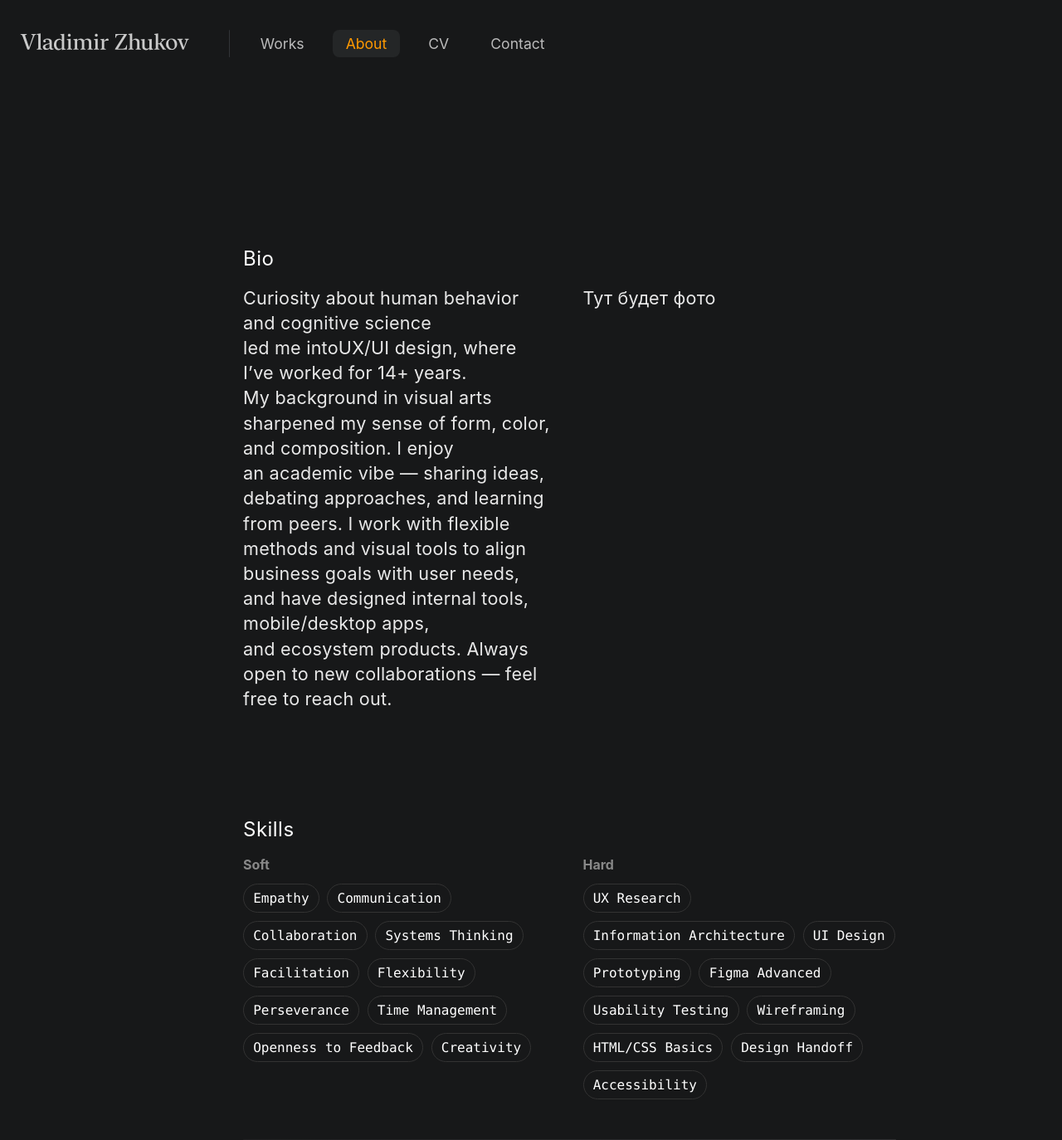
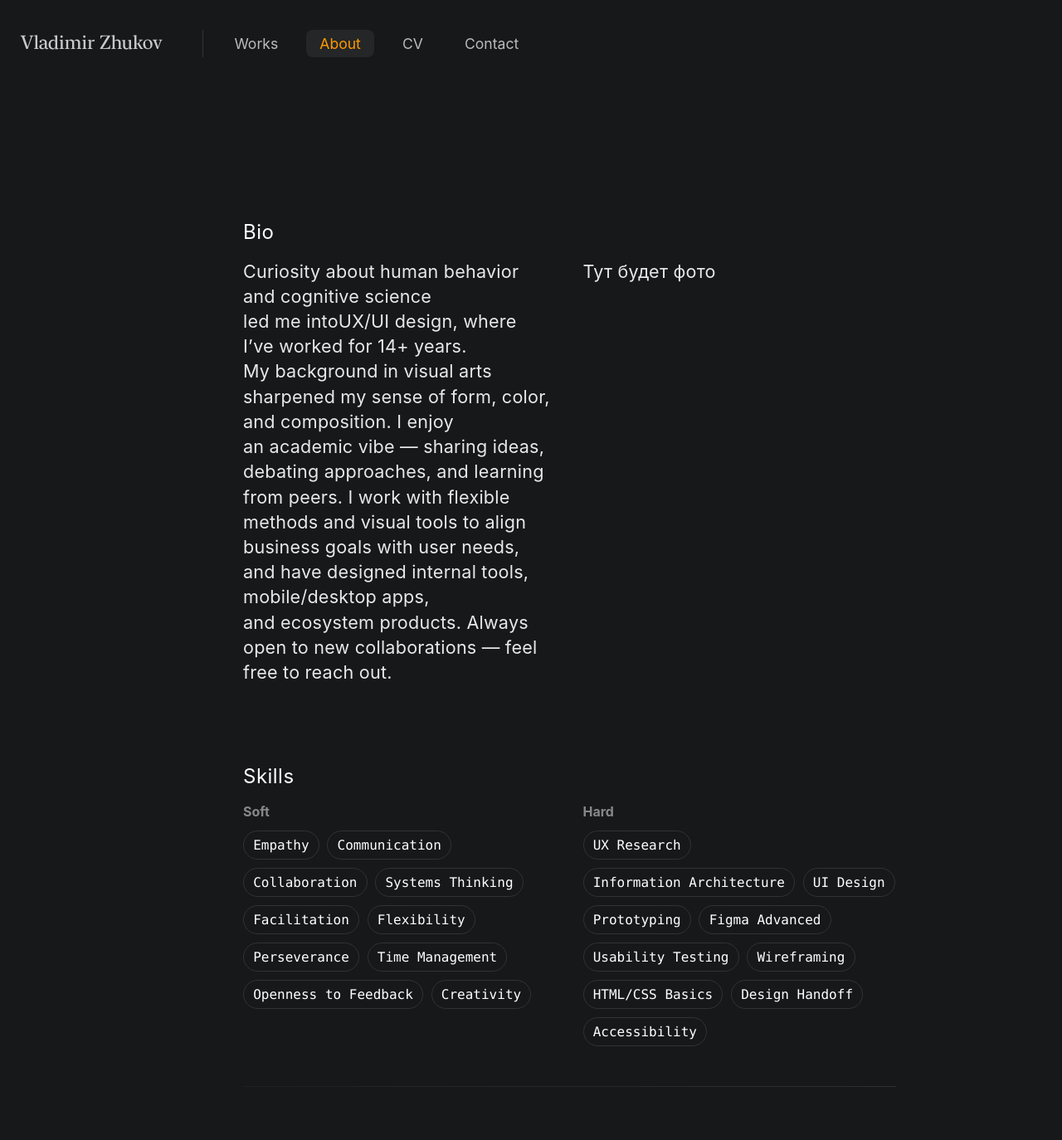
Before and after one commit to uxiscool/experience, a Jekyll site: the page built from about.md, in a window 1280 px wide. Shown: the whole page at 83% size. Built offline with Jekyll 4.4.1, drawn with Linux system fonts in a browser that asks for light colours; after the commit the page ends 1310 px from its top, so only the background shows below that.

Commit message:
Add files via upload

```diff
--- a/assets/css/main.css
+++ b/assets/css/main.css
@@ -24,7 +24,7 @@
 }
 
 section {
- padding-top: 5rem;
+ padding-top: 3rem;
 }
 
 .nav-wrapper {
@@ -36,9 +36,9 @@
 
 .logo-img {
   display: block;
-  height: 1.3rem; /* соответствует прежнему font-size */
+  height: 1.1rem; /* соответствует прежнему font-size */
   width: auto;
-  margin-top: 4px;
+  margin-top: 6px;
   margin-left: 24px;
   margin-right: 12px;
   opacity: 0.85;
```
